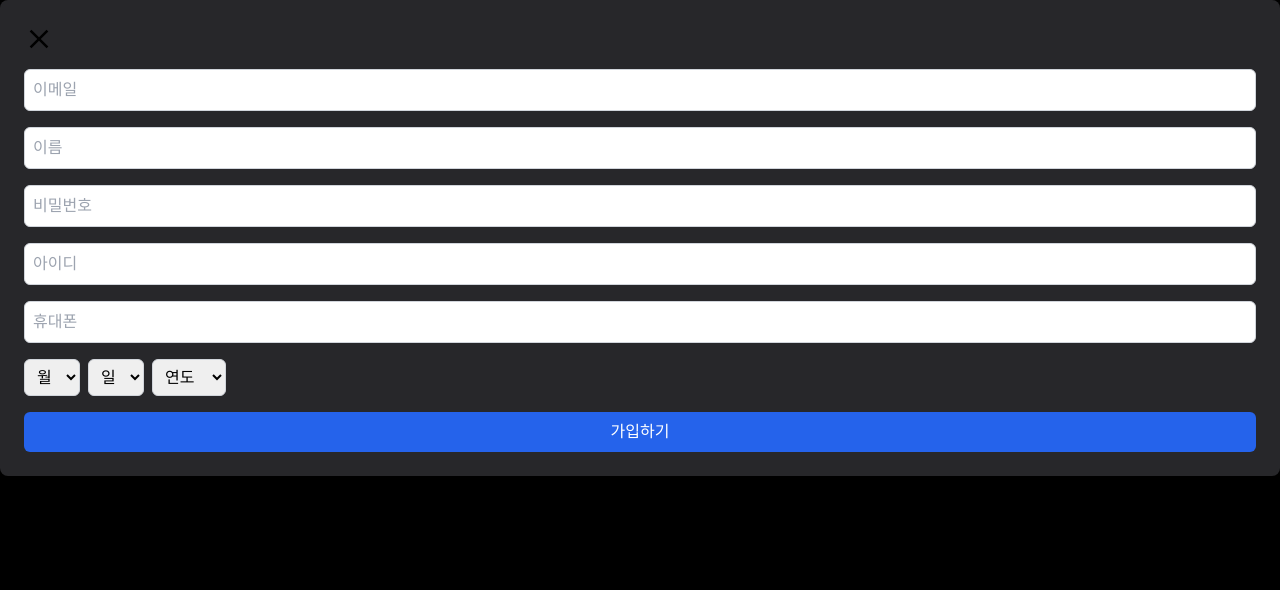
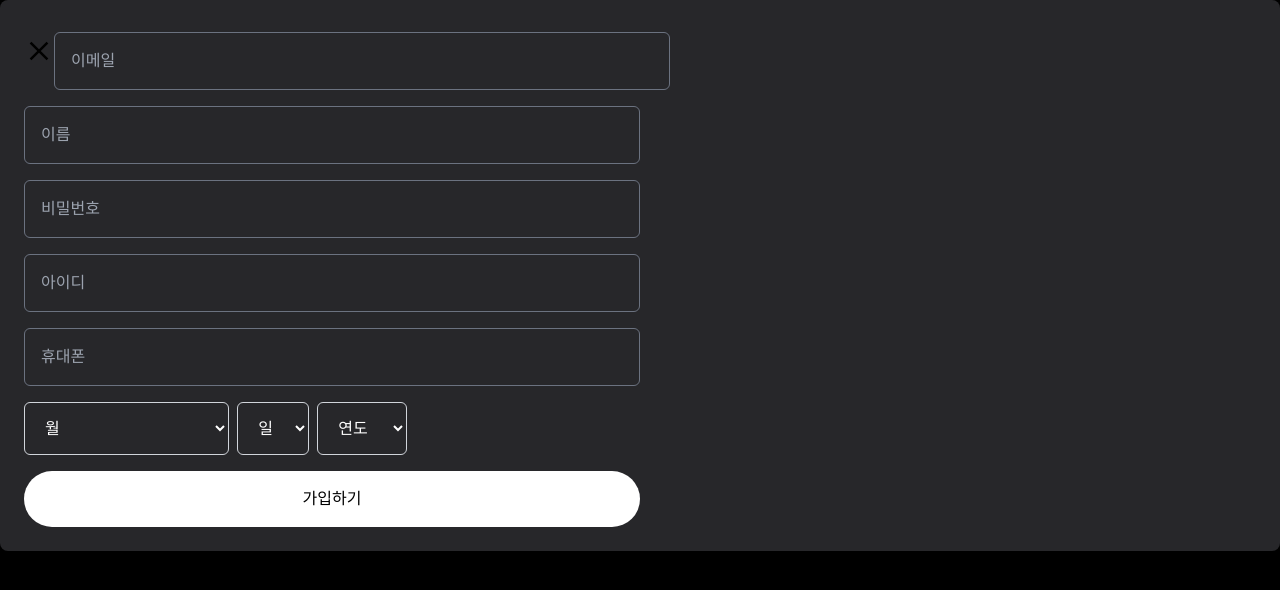
Before and after one commit to Leets-Official/Xcellent-FE, a Next.js app: page /i/flow/signup in a window 1280 px wide. Shown: the top 590 px of the page. Built offline with nearby package versions, Linux system fonts and the light colour scheme.

Commit message:
refactor:회원가입 모달 css 수정

```diff
--- a/src/app/(route)/(beforeLogin)/_component/SignupModal.tsx
+++ b/src/app/(route)/(beforeLogin)/_component/SignupModal.tsx
@@ -106,7 +106,7 @@ export default function SignupModal() {
             onChange={handleInputChange}
             placeholder="이메일"
             required
-            className="w-full p-2 border border-gray-300 rounded-md focus:outline-none focus:border-blue-500"
+            className="w-1/2 p-4 bg-transparent border border-gray-500 rounded-md focus:outline-none focus:border-blue-500"
           />
         </div>
         <div className="space-y-2">
@@ -118,7 +118,7 @@ export default function SignupModal() {
             onChange={handleInputChange}
             placeholder="이름"
             required
-            className="w-full p-2 border border-gray-300 rounded-md focus:outline-none focus:border-blue-500"
+            className="w-1/2 p-4 bg-transparent border border-gray-500 rounded-md focus:outline-none focus:border-blue-500"
           />
         </div>
         <div className="space-y-2">
@@ -130,7 +130,7 @@ export default function SignupModal() {
             onChange={handleInputChange}
             placeholder="비밀번호"
             required
-            className="w-full p-2 border border-gray-300 rounded-md focus:outline-none focus:border-blue-500"
+            className="w-1/2 p-4 bg-transparent border border-gray-500 rounded-md focus:outline-none focus:border-blue-500"
           />
         </div>
         <div className="space-y-2">
@@ -142,7 +142,7 @@ export default function SignupModal() {
             placeholder="아이디"
             required
             type="text"
-            className="w-full p-2 border border-gray-300 rounded-md focus:outline-none focus:border-blue-500"
+            className="w-1/2 bg-transparent p-4 border border-gray-500 rounded-md focus:outline-none focus:border-blue-500"
           />
         </div>
         <div className="space-y-2">
@@ -154,14 +154,14 @@ export default function SignupModal() {
             placeholder="휴대폰"
             required
             type="text"
-            className="w-full p-2 border border-gray-300 rounded-md focus:outline-none focus:border-blue-500"
+            className="w-1/2 p-4 bg-transparent border border-gray-500 rounded-md focus:outline-none focus:border-blue-500"
           />
         </div>
         <div className="space-y-2">
           <div className="flex space-x-2">
             {/* 월 */}
             <select
-              className="p-2 border border-gray-300 rounded-md focus:outline-none focus:border-blue-500 text-black"
+              className="w-1/6 p-4 bg-transparent text-white border border-gray-300 rounded-md focus:outline-none focus:border-blue-500 text-black"
               id="month"
               value={birthDate.month}
               onChange={e => handleDateChange('month', e.target.value)}
@@ -177,7 +177,7 @@ export default function SignupModal() {
 
             {/* 일 */}
             <select
-              className="p-2 border border-gray-300 rounded-md focus:outline-none focus:border-blue-500 text-black"
+              className="w-1/8 p-4 bg-transparent text-white border border-gray-300 rounded-md focus:outline-none focus:border-blue-500 text-black"
               id="day"
               value={birthDate.day}
               onChange={e => handleDateChange('day', e.target.value)}
@@ -193,7 +193,7 @@ export default function SignupModal() {
 
             {/* 년 */}
             <select
-              className="p-2 border border-gray-300 rounded-md focus:outline-none focus:border-blue-500 text-black"
+              className="w-1/7 p-4 bg-transparent text-white border border-gray-300 rounded-md focus:outline-none focus:border-blue-500 text-black"
               id="year"
               value={birthDate.year}
               onChange={e => handleDateChange('year', e.target.value)}
@@ -210,7 +210,7 @@ export default function SignupModal() {
         </div>
         <button
           type="submit"
-          className="w-full p-2 bg-blue-600 text-white rounded-md hover:bg-blue-700 focus:outline-none focus:ring-2 focus:ring-blue-500 focus:ring-opacity-50"
+          className="w-1/2 p-4 bg-white text-black rounded-full hover:bg-zinc-300 focus:outline-none focus:ring-2 focus:ring-blue-500 focus:ring-opacity-50"
         >
           가입하기
         </button>
```
